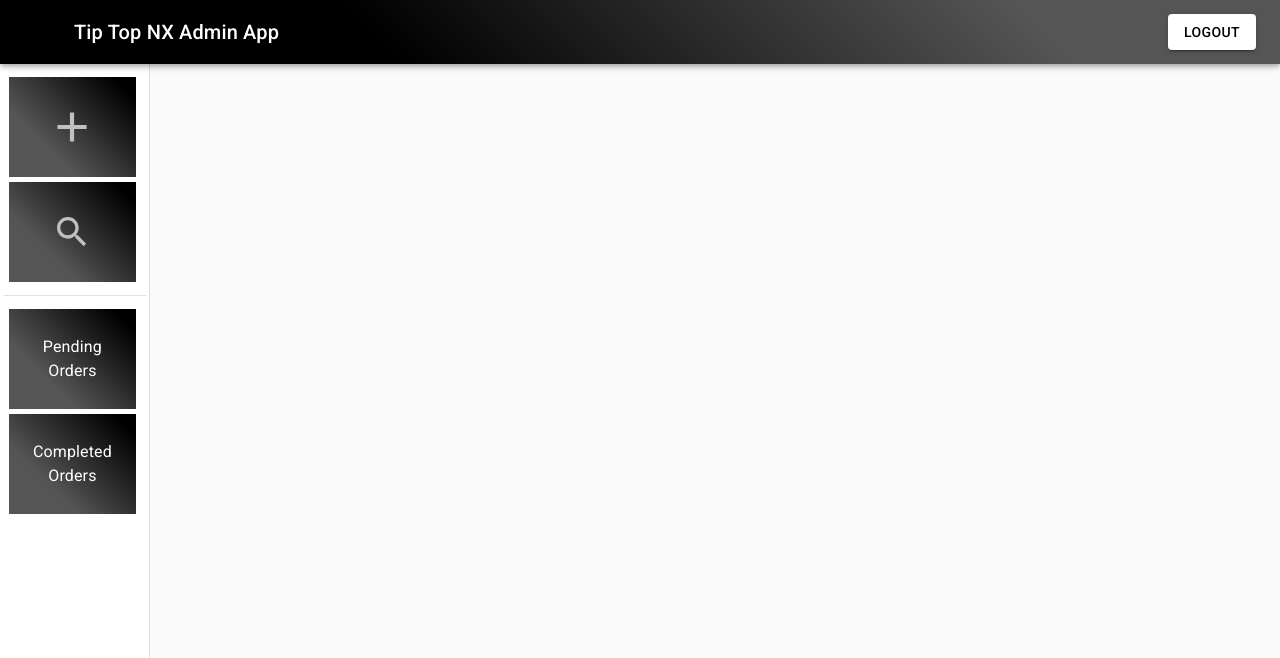
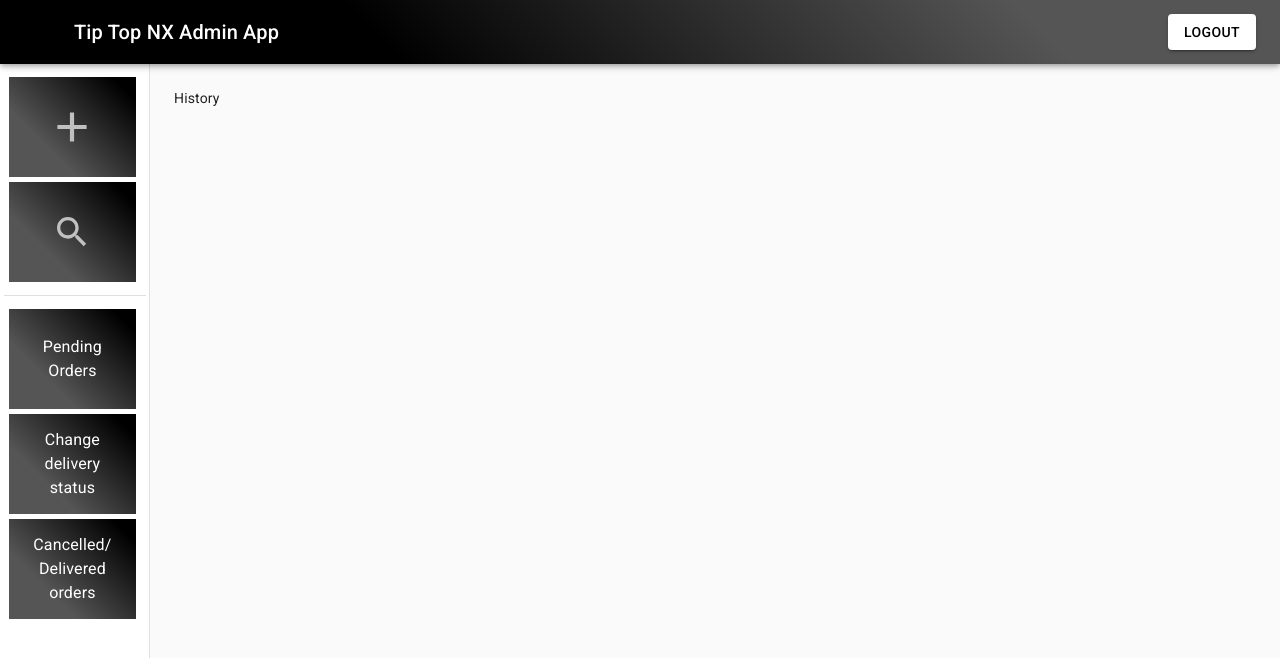
Before and after one commit to Tip-Top-NX/Tip-Top-NX, a React (Create React App) app in the folder tiptopnx_admin/: page /admin/history in a window 1280 px wide. Shown: the top 658 px of the page. Built offline with nearby package versions, Linux system fonts and the light colour scheme; sample sign-in values are in the browser's storage; the HTML template or start-up script is replaced by a standard one.

Commit message:
warnings removed

```diff
--- a/tiptopnx_admin/src/App.js
+++ b/tiptopnx_admin/src/App.js
@@ -7,6 +7,8 @@ import Drawer from "./components/Drawer";
 import Add from "./containers/Add";
 import ProductCard from "./components/ProductCard";
 import PendingOrders from "./containers/PendingOrders";
+import ConfirmedOrders from './containers/ConfirmedOrders';
+import History from './containers/History';
 
 function App() {
   return (
@@ -18,11 +20,9 @@ function App() {
             <Route exact path="/admin" component={Home} />
             <Route exact path="/admin/add" component={Add} />
             <Route exact path="/admin/product" component={ProductCard} />
-            <Route
-              exact
-              path="/admin/pending-orders"
-              component={PendingOrders}
-            />
+            <Route exact path="/admin/pending-orders"component={PendingOrders}/>
+            <Route exact path="/admin/confirmed-orders"component={ConfirmedOrders}/>
+            <Route exact path="/admin/history"component={History}/>
           </Drawer>
         )}
       />
--- a/tiptopnx_admin/src/components/Drawer.js
+++ b/tiptopnx_admin/src/components/Drawer.js
@@ -29,7 +29,8 @@ const handleItem = [
 
 const handleOrder = [
   { name: "Pending Orders", routeName: "pending-orders" },
-  { name: "Completed Orders", routeName: "completedOrders" },
+  { name: "Change delivery status", routeName: "confirmed-orders" },
+  { name: "Cancelled/ Delivered orders", routeName: "history" },
 ];
 
 function ClippedDrawer(props) {
--- a/tiptopnx_admin/src/components/OrderCard.js
+++ b/tiptopnx_admin/src/components/OrderCard.js
@@ -34,7 +34,6 @@ const OrderCard = (props) => {
                 title={props.product.name}
             />
             <CardContent style={{borderTop: "1px solid grey",marginTop:"5px",height:"12vh"}}>
-            <Typography variant="body2"  align="center">
                 <table style={{width:"100%"}}>
                     <tbody>
                     <tr>
@@ -47,7 +46,6 @@ const OrderCard = (props) => {
                     </tr>
                     </tbody>
                 </table>
-            </Typography>
             </CardContent>
         </Card>
     )
--- /dev/null
+++ b/tiptopnx_admin/src/containers/ConfirmedOrders.js
@@ -0,0 +1,11 @@
+import React from 'react'
+
+const ConfirmedOrders = () => {
+    return (
+        <div>
+            Confirmed Orders
+        </div>
+    )
+}
+
+export default ConfirmedOrders;
--- /dev/null
+++ b/tiptopnx_admin/src/containers/History.js
@@ -0,0 +1,11 @@
+import React from 'react'
+
+const History = () => {
+    return (
+        <div>
+            History
+        </div>
+    )
+}
+
+export default History;
--- a/tiptopnx_admin/src/containers/PendingOrders.js
+++ b/tiptopnx_admin/src/containers/PendingOrders.js
@@ -98,6 +98,7 @@ const PendingOrders = () => {
                 {/* Table */}
                 <Table style={{ marginTop: "3vh" }} striped bordered>
                     <thead style={{ background: "#37474F", color: "white" }}>
+                        <tr>
                         <th>#Order ID</th>
                         <th>Amount</th>
                         <th>Address</th>
@@ -106,6 +107,7 @@ const PendingOrders = () => {
                         <th>Order Date</th>
                         <th>Delivery Charge </th>
                         <th>View Contents</th>
+                        </tr>
                     </thead>
                     <tbody>
                         {orders.map((order, index) => (
```
